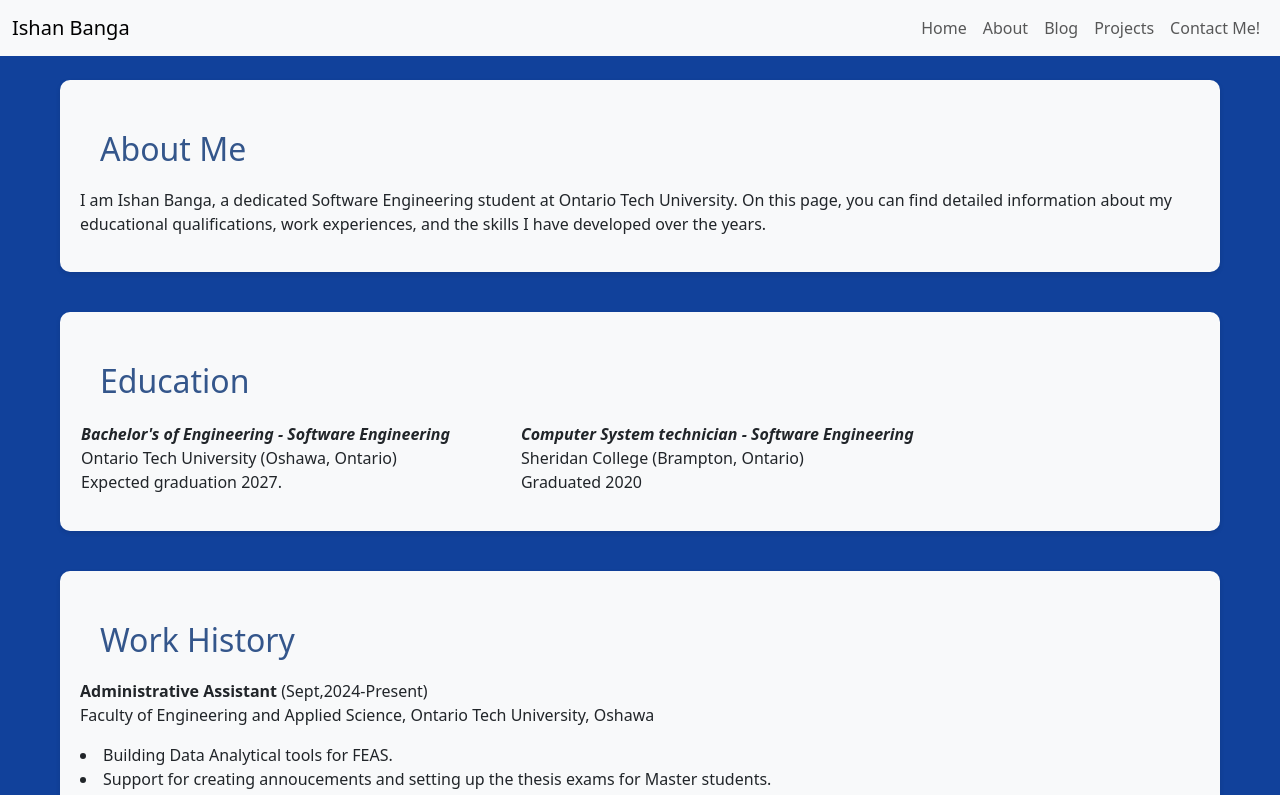
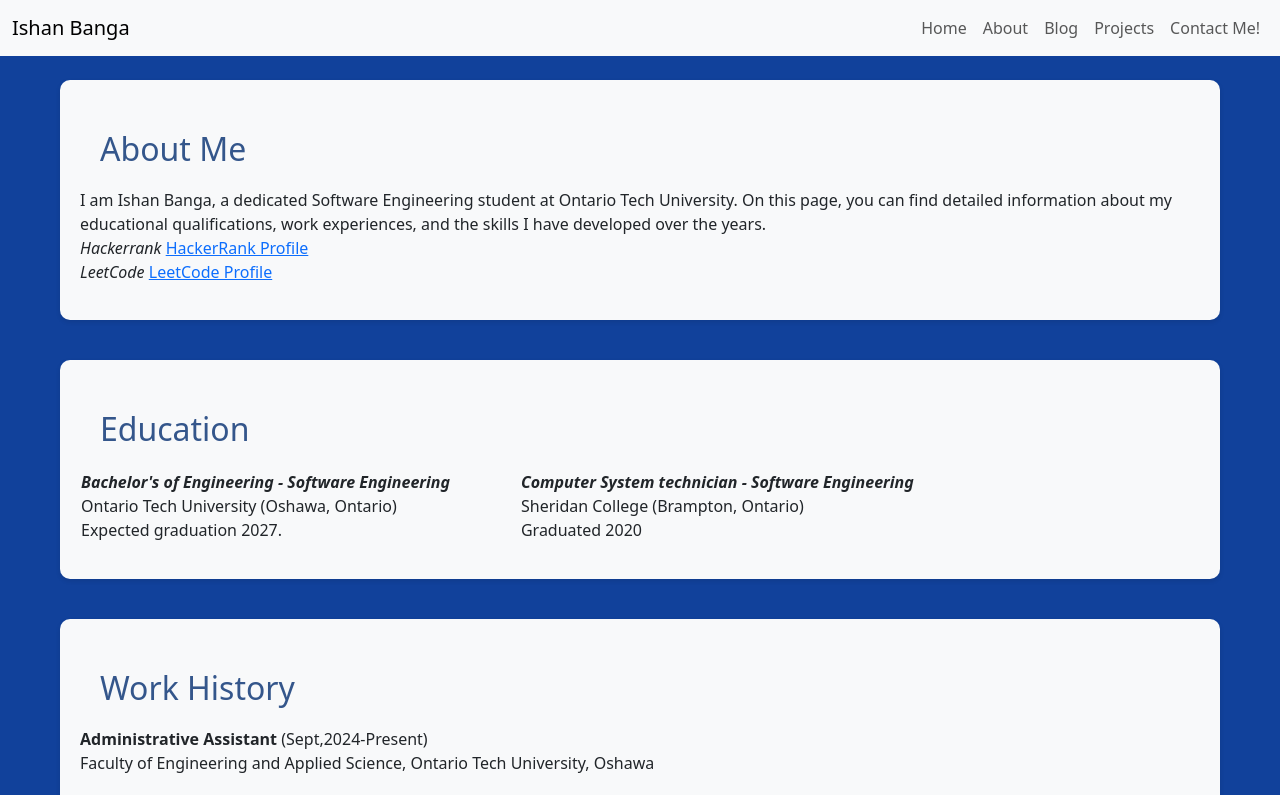
Before and after one commit to ISHANBANGA/Personal-Portfolio, a website: page docs/About.html in a window 1280 px wide. Shown: the top 795 px of the page. Drawn offline with nearby package versions, Linux system fonts and the light colour scheme.

Commit message:
About Page Updated

```diff
--- a/docs/About.html
+++ b/docs/About.html
@@ -50,7 +50,10 @@
   <div class="container mt-5">
     <section id="intro" class="section">
     <h2>About Me</h2>
-    <p>I am Ishan Banga, a dedicated Software Engineering student at Ontario Tech University. On this page, you can find detailed information about my educational qualifications, work experiences, and the skills I have developed over the years.</p>
+    <p>I am Ishan Banga, a dedicated Software Engineering student at Ontario Tech University. On this page, you can find detailed information about my educational qualifications, work experiences, and the skills I have developed over the years.<br>
+      <em>Hackerrank</em> <a href="https://www.hackerrank.com/profile/ishan_banga0"> HackerRank Profile</a><br>
+      <em>LeetCode</em> <a href="https://leetcode.com/u/ISHANBANGA/"> LeetCode Profile</a><br>
+    </p>
    </section>
     <!-- Education Details -->
     <section id="education" class="section">
```
